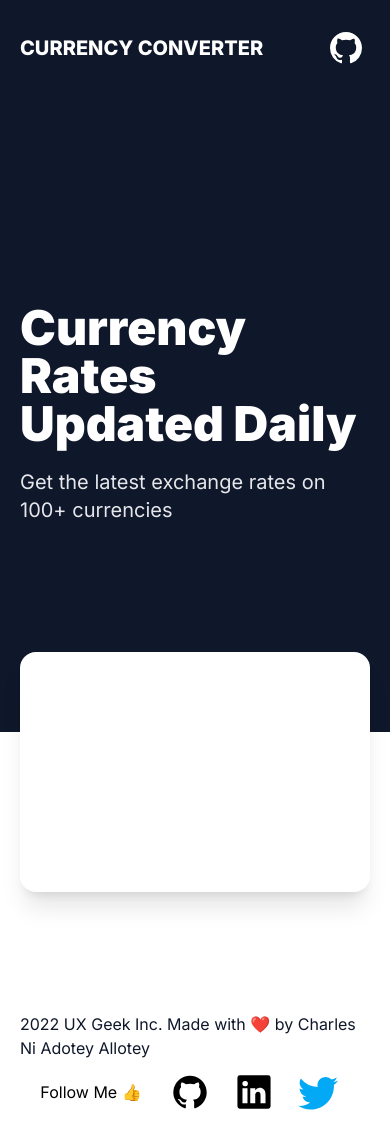
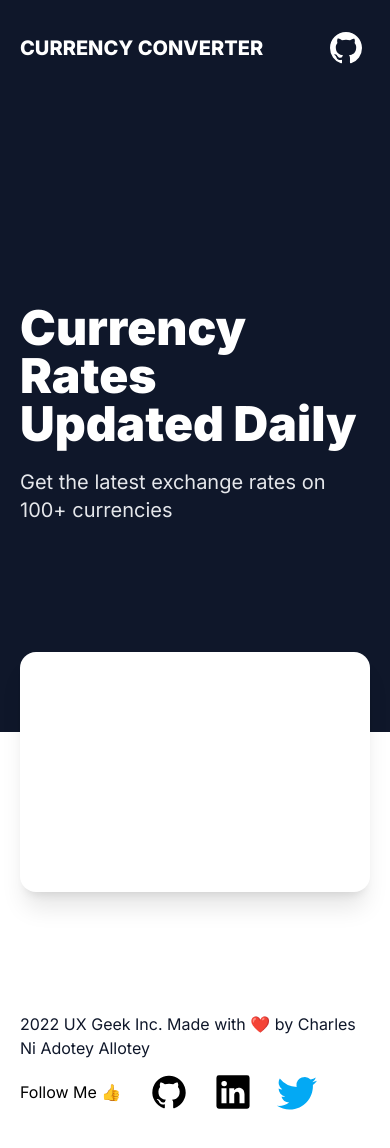
Before and after one commit to cnaallotey/currencyconverter, a Vue app: page / in a window 390 px wide. Shown: the top 1148 px of the page. Built offline with nearby package versions, Linux system fonts and the light colour scheme.

Commit message:
align footer

```diff
--- a/src/components/footer.vue
+++ b/src/components/footer.vue
@@ -1,7 +1,7 @@
 <template>
   <footer class="w-full py-10 mt-20">
     <div
-      class="max-w-screen-xl mx-auto flex flex-col lg:flex-row justify-between items-center px-5 md:px-10 xl:px-0"
+      class="max-w-screen-xl mx-auto flex flex-col lg:flex-row justify-between items-start lg:items-center px-5 md:px-10 xl:px-0"
     >
       <p class="text-slate-900 text-base font-normal tracking-normal">
         2022 UX Geek Inc. Made with ❤️ by Charles Ni Adotey Allotey
```
